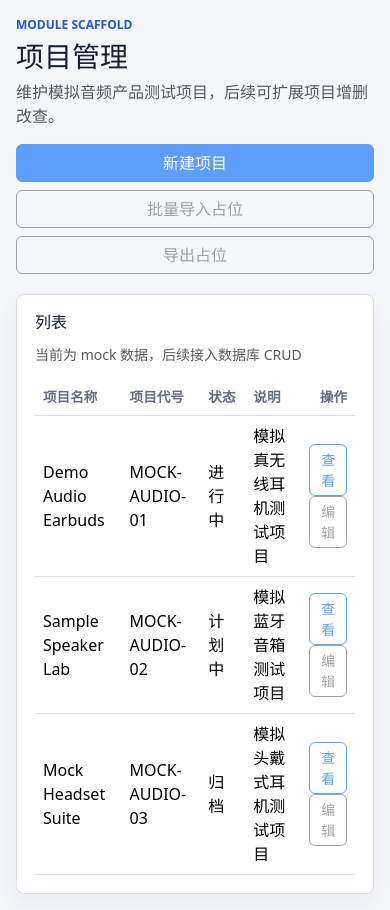
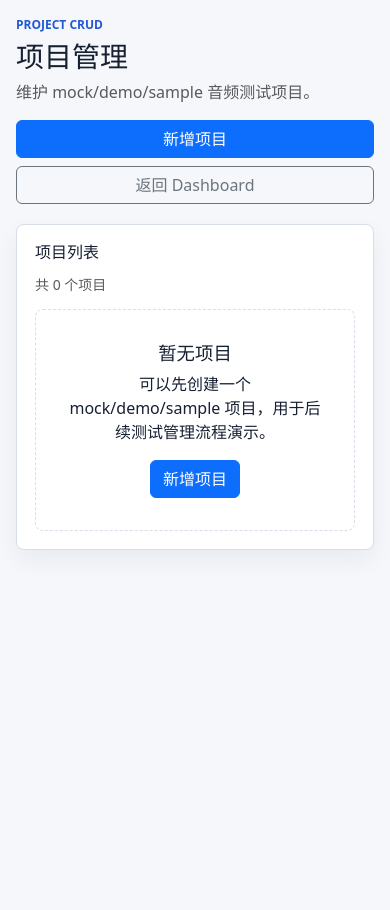
Before and after one commit to hzyufu-del/audio-test-management-platform, a Flask app: page /projects/ in a window 390 px wide. Shown: the part 56-966 px from the top of the page. After the commit the page ends 606 px from the top, so only its background shows below. Run offline with Flask 3, Linux system fonts and the light colour scheme.

Commit message:
feat: add project management CRUD

```diff
--- a/app/blueprints/projects/routes.py
+++ b/app/blueprints/projects/routes.py
@@ -1,22 +1,97 @@
-from flask import Blueprint, render_template
+from flask import Blueprint, flash, redirect, render_template, request, url_for
+from sqlalchemy.exc import IntegrityError
+
+from app.extensions import db
+from app.models import Project
 
 
 bp = Blueprint("projects", __name__, url_prefix="/projects")
+PROJECT_STATUSES = ("active", "archived")
 
 
 @bp.get("/")
 def index():
-    columns = ["项目名称", "项目代号", "状态", "说明"]
-    rows = [
-        ["Demo Audio Earbuds", "MOCK-AUDIO-01", "进行中", "模拟真无线耳机测试项目"],
-        ["Sample Speaker Lab", "MOCK-AUDIO-02", "计划中", "模拟蓝牙音箱测试项目"],
-        ["Mock Headset Suite", "MOCK-AUDIO-03", "归档", "模拟头戴式耳机测试项目"],
-    ]
+    projects = Project.query.order_by(Project.created_at.desc()).all()
+    return render_template("projects/index.html", projects=projects)
+
+
+@bp.route("/new", methods=["GET", "POST"])
+def create():
+    if request.method == "POST":
+        project = Project()
+        if save_project_from_form(project):
+            flash("项目已创建。", "success")
+            return redirect(url_for("projects.detail", project_id=project.id))
+
     return render_template(
-        "module_list.html",
-        page_title="项目管理",
-        page_description="维护模拟音频产品测试项目，后续可扩展项目增删改查。",
-        action_label="新建项目",
-        columns=columns,
-        rows=rows,
+        "projects/form.html",
+        project=None,
+        statuses=PROJECT_STATUSES,
+        page_title="新增项目",
     )
+
+
+@bp.get("/<int:project_id>")
+def detail(project_id):
+    project = db.get_or_404(Project, project_id)
+    return render_template("projects/detail.html", project=project)
+
+
+@bp.route("/<int:project_id>/edit", methods=["GET", "POST"])
+def edit(project_id):
+    project = db.get_or_404(Project, project_id)
+
+    if request.method == "POST" and save_project_from_form(project):
+        flash("项目已更新。", "success")
+        return redirect(url_for("projects.detail", project_id=project.id))
+
+    return render_template(
+        "projects/form.html",
+        project=project,
+        statuses=PROJECT_STATUSES,
+        page_title="编辑项目",
+    )
+
+
+@bp.post("/<int:project_id>/delete")
+def delete(project_id):
+    project = db.get_or_404(Project, project_id)
+
+    try:
+        db.session.delete(project)
+        db.session.commit()
+    except IntegrityError:
+        db.session.rollback()
+        flash("该项目存在关联数据，当前基础 CRUD 阶段请先改为 archived 或清理关联数据。", "warning")
+        return redirect(url_for("projects.detail", project_id=project.id))
+
+    flash("项目已删除。", "success")
+    return redirect(url_for("projects.index"))
+
+
+def save_project_from_form(project):
+    name = request.form.get("name", "").strip()
+    code = request.form.get("code", "").strip().upper()
+    description = request.form.get("description", "").strip()
+    status = request.form.get("status", "active").strip()
+
+    if not name or not code:
+        flash("项目名称和项目编码不能为空。", "warning")
+        return False
+
+    if status not in PROJECT_STATUSES:
+        flash("项目状态只能是 active 或 archived。", "warning")
+        return False
+
+    existing_project = Project.query.filter(Project.code == code, Project.id != project.id).first()
+    if existing_project:
+        flash("项目编码已存在，请使用另一个 mock/demo/sample 编码。", "warning")
+        return False
+
+    project.name = name
+    project.code = code
+    project.description = description
+    project.status = status
+    db.session.add(project)
+    db.session.commit()
+    return True
--- a/app/models.py
+++ b/app/models.py
@@ -34,6 +34,12 @@
     description = db.Column(db.Text)
     status = db.Column(db.String(30), default="active", nullable=False)
     created_at = db.Column(db.DateTime(timezone=True), default=utc_now, nullable=False)
+    updated_at = db.Column(
+        db.DateTime(timezone=True),
+        default=utc_now,
+        onupdate=utc_now,
+        nullable=False,
+    )
 
     versions = db.relationship("Version", back_populates="project", lazy=True)
     testcases = db.relationship("TestCase", back_populates="project", lazy=True)
--- a/app/static/css/styles.css
+++ b/app/static/css/styles.css
@@ -117,6 +117,39 @@
   width: 100%;
 }
 
+.form-panel {
+  max-width: 760px;
+}
+
+.empty-state {
+  border: 1px dashed var(--app-border);
+  border-radius: 8px;
+  padding: 32px;
+  text-align: center;
+}
+
+.empty-state h2 {
+  font-size: 1.15rem;
+  letter-spacing: 0;
+}
+
+.detail-grid {
+  display: grid;
+  gap: 16px;
+  grid-template-columns: repeat(3, minmax(0, 1fr));
+}
+
+.detail-grid span {
+  color: var(--app-muted);
+  display: block;
+  font-size: 0.85rem;
+  margin-bottom: 4px;
+}
+
+.detail-grid strong {
+  font-size: 1rem;
+}
+
 .btn {
   border-radius: 6px;
 }
@@ -136,4 +169,8 @@
   .page-heading .d-flex {
     width: 100%;
   }
+
+  .detail-grid {
+    grid-template-columns: 1fr;
+  }
 }
--- /dev/null
+++ b/app/templates/projects/index.html
@@ -0,0 +1,67 @@
+{% extends "base.html" %}
+
+{% block title %}项目管理 - 消费电子音频产品测试管理与自动化辅助平台{% endblock %}
+
+{% block content %}
+  <section class="page-heading">
+    <div>
+      <p class="eyebrow">project crud</p>
+      <h1>项目管理</h1>
+      <p class="text-muted mb-0">维护 mock/demo/sample 音频测试项目。</p>
+    </div>
+    <div class="d-flex flex-wrap gap-2">
+      <a class="btn btn-primary" href="{{ url_for('projects.create') }}">新增项目</a>
+      <a class="btn btn-outline-secondary" href="{{ url_for('dashboard.index') }}">返回 Dashboard</a>
+    </div>
+  </section>
+
+  <section class="panel">
+    <div class="panel-header">
+      <h2>项目列表</h2>
+      <span class="text-muted small">共 {{ projects|length }} 个项目</span>
+    </div>
+
+    {% if projects %}
+      <div class="table-responsive">
+        <table class="table table-hover align-middle mb-0">
+          <thead>
+            <tr>
+              <th>项目名称</th>
+              <th>项目编码</th>
+              <th>状态</th>
+              <th>创建时间</th>
+              <th class="text-end">操作</th>
+            </tr>
+          </thead>
+          <tbody>
+            {% for project in projects %}
+              <tr>
+                <td>{{ project.name }}</td>
+                <td><code>{{ project.code }}</code></td>
+                <td>
+                  <span class="badge {{ 'text-bg-success' if project.status == 'active' else 'text-bg-secondary' }}">
+                    {{ project.status }}
+                  </span>
+                </td>
+                <td>{{ project.created_at.strftime("%Y-%m-%d %H:%M") if project.created_at else "-" }}</td>
+                <td class="text-end">
+                  <a class="btn btn-sm btn-outline-primary" href="{{ url_for('projects.detail', project_id=project.id) }}">查看</a>
+                  <a class="btn btn-sm btn-outline-secondary" href="{{ url_for('projects.edit', project_id=project.id) }}">编辑</a>
+                  <form class="d-inline" action="{{ url_for('projects.delete', project_id=project.id) }}" method="post" onsubmit="return confirm('确认删除该 mock/demo/sample 项目？');">
+                    <button class="btn btn-sm btn-outline-danger" type="submit">删除</button>
+                  </form>
+                </td>
+              </tr>
+            {% endfor %}
+          </tbody>
+        </table>
+      </div>
+    {% else %}
+      <div class="empty-state">
+        <h2>暂无项目</h2>
+        <p>可以先创建一个 mock/demo/sample 项目，用于后续测试管理流程演示。</p>
+        <a class="btn btn-primary" href="{{ url_for('projects.create') }}">新增项目</a>
+      </div>
+    {% endif %}
+  </section>
+{% endblock %}
```
Also changed, not shown: app/templates/projects/detail.html (added, +46 -0 lines), app/templates/projects/form.html (added, +69 -0 lines), migrations/versions/6a6ef4fd5a4e_add_project_updated_at.py (added, +32 -0 lines), tests/test_projects.py (added, +113 -0 lines).
